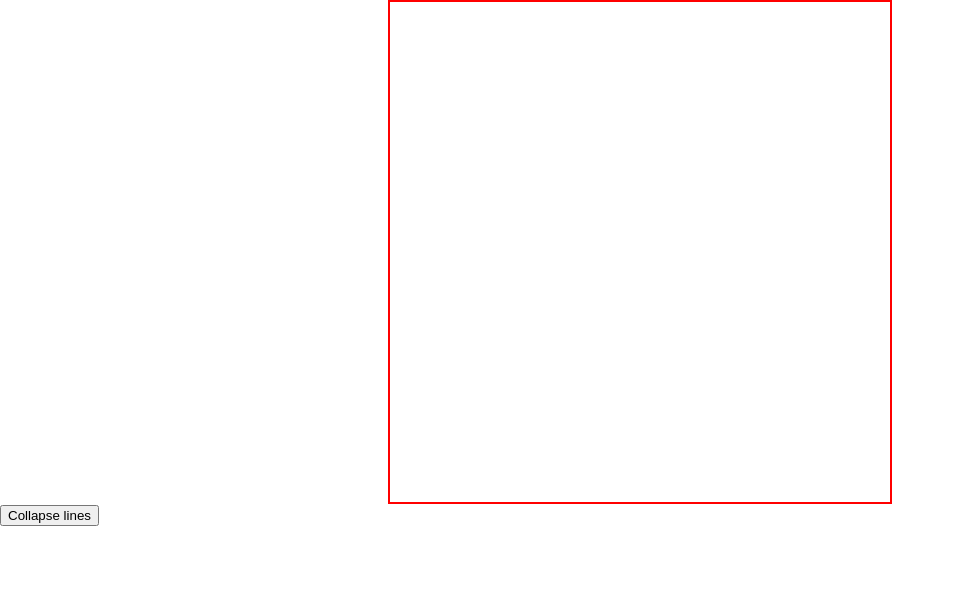
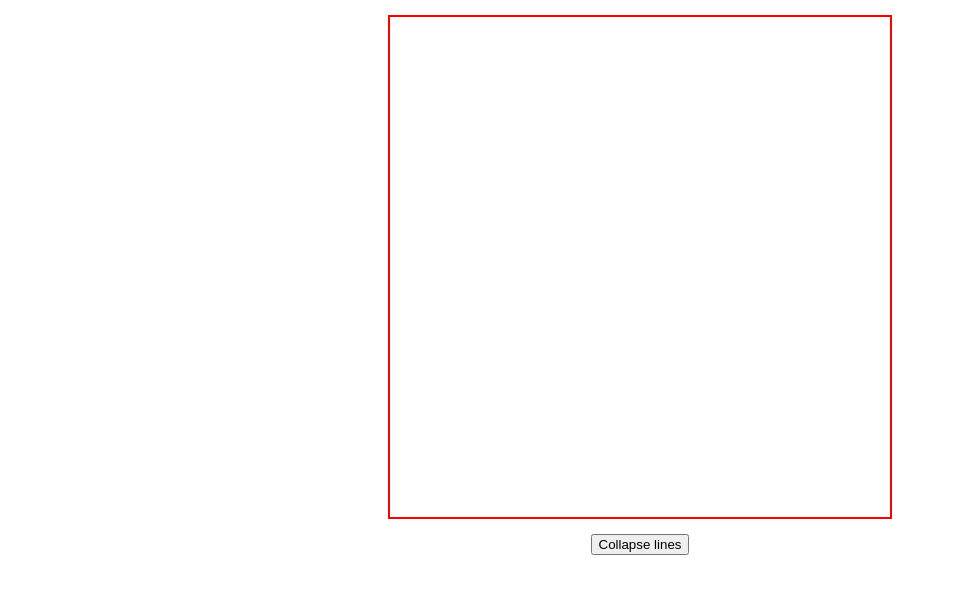
Before and after one commit to Selim96/canvas, a React (Create React App) app: page / in a window 1280 px wide. Shown: the top 594 px of the page, without its empty margins (0-955 px from the left). Built offline with nearby package versions, Linux system fonts and the light colour scheme.

Commit message:
added classes, dots on the lines

```diff
--- a/src/App.js
+++ b/src/App.js
@@ -1,15 +1,13 @@
 import CollapsBtn from "./CollapseBtn/CollapseBtn";
+import Line from "./classes/classes";
 
 const canvas = document.querySelector("canvas");
 
-const wrapper = document.querySelector('.wrapper');
+// const wrapper = document.querySelector('.wrapper');
 const stock = document.createElement("p");
 stock.textContent = 'This browser is not support canvas elements';
 
-console.log(canvas)
-
 // if (canvas.getContext) {
-
 
 //   const line = new Path2D();
 //   line.moveTo(125, 35);
@@ -29,11 +27,6 @@ console.log(canvas)
 // } else {
 //   wrapper.append(stock);
 // }
-
-
-
-// let isStartDrawing = false;
-// let mouseStartPos = null;
 
 const mouse = {
   isStartDrawing: false,
@@ -67,85 +60,13 @@ const mouse = {
   }
 };
 
-class Line {
-  #k = null;
-  #b = null;
-  #points = [];
-  constructor(start, end) {
-    this.start = start;
-    this.end = end;
-    this.#k = (this.end.y - this.start.y) / (this.end.x - this.start.x);
-    this.#b = this.start.y - this.#k * this.start.x;
-    this.#points = this.addPoints();
-  };
-
-  k() {
-    return this.#k;
-  };
-  b() {
-    return this.#b;
-  };
-  points() {
-    return this.#points;
-  }
-  pushPoint(point) {
-    this.#points.push(point);
-  }
-
-  addPoints() {
-    const lineK = this.k();
-    const lineB = this.b();
-
-    lines.forEach((element, index, array) => {
-      if (array.length - 1 !== index) {
-        const { start, end } = element;
-        const elemK = element.k();
-        const elemB = element.b();
-
-        const startX = this.start.x;
-        const startY = this.start.y;
-        const endX = this.end.x;
-        const endY = this.end.y;
-
-        const pointX = (lineB - elemB) / (elemK - lineK);
-        const pointY = lineK * pointX + lineB;
-
-        if (Math.max(Math.abs(pointX - startX), Math.abs(pointX - endX)) <= Math.abs(endX - startX) && Math.max(Math.abs(pointX - start.x), Math.abs(pointX - end.x)) <= Math.abs(end.x - start.x)) {
-          console.log('add')
-          this.pushPoint({x: pointX , y: pointY});
-        }
-      }
-    });
-  }
-
-  drawLine(ctx) {
-    ctx.beginPath();
-    ctx.moveTo(this.start.x, this.start.y);
-    ctx.lineWidth = 3;
-    ctx.lineTo(this.end.x, this.end.y);
-    ctx.stroke();
-
-    this.drawPoints(ctx);
-  };
-
-  drawPoints(ctx) {
-    this.points().forEach(point => {
-      const { x, y } = point;
-      ctx.beginPath();
-      ctx.fillStyle = 'red';
-      ctx.arc(x, y, 5, 0, Math.PI * 2, true);
-      ctx.fill();
-    });
-  };
-};
-
 const ctx = canvas.getContext("2d");
-const lines = [];
+let lines = [];
 
 function draw() {
   ctx.clearRect(0, 0, canvas.width, canvas.height);
   lines.forEach(line => {
-    line.drawLine.call(line, ctx);
+    line.drawLine(ctx, lines);
   });
 };
 
@@ -157,20 +78,9 @@ function handleMouseClick(e) {
     mouse.setDeleteLine();
 
     const line = new Line(mouse.mouseStartPos, mouse.mouseStartPos);
-    console.log(line.points())
+
     if (mouse.isStartDrawing) {
       lines.push(line);
-
-      // lines.forEach((element, index, array) => {
-
-      //   if (array.length - 1 !== index) {
-      //     console.log('in func')
-      //   if (element.k() * line.start.x + element.b() === line.start.y) {
-      //     console.log(lines.start)
-      //     points.push({ ...mouse.mouseStartPos });
-      //     }
-      //   }
-      // });
       draw();
     };
   }
@@ -181,7 +91,6 @@ function handleMouseClick(e) {
       lines.pop();
       mouse.setDeleteLine();
       draw();
-      // ctx.clearRect(0, 0, canvas.width, canvas.height);
     }
   }
 
@@ -195,68 +104,30 @@ function handleMouseMove(e) {
     mouse.setCurrent(e, canvas);
 
     let line = new Line(mouse.mouseStartPos, mouse.currentPos);
-
     // ctx.clearRect(0, 0, canvas.width, canvas.height);
     lines.pop();
-
     lines.push(line);
-
     draw();
   }
+};
+
+function collapsAll(ctx) {
+  ctx.clearRect(0, 0, canvas.width, canvas.height);
+  lines = [];
 };
 
 canvas.addEventListener('mousedown', handleMouseClick);
 canvas.addEventListener('mousemove', handleMouseMove);
 
-// canvas.addEventListener('mousedown', (e) => {
-//   e.preventDefault();
-
-//   mouseStartPos = getMousePosition(e);
-
-//   const line = {
-//     start: mouseStartPos,
-//     end: mouseStartPos
-//   };
-
-//   if (e.button === 0) {
-//     isStartDrawing = !isStartDrawing;
-//     if (isStartDrawing) {
-//       drawLine(ctx, line);
-//     }
-//   } if (e.button === 2) {
-//     isStartDrawing = false;
-//     ctx.clearRect(0, 0, canvas.width, canvas.height);
-//   } if (e.button === 1) {
-//     isStartDrawing = false;
-//   }
-// });
-
-// canvas.addEventListener('mousemove', (e) => {
-//   if (isStartDrawing) {
-//     let line = {
-//       start: mouseStartPos,
-//       end: getMousePosition(e),
-//     }
-//     ctx.clearRect(0, 0, canvas.width, canvas.height);
-
-//     drawLine(ctx, line);
-//   }
-// });
-
 canvas.oncontextmenu = ((e) => {
   return false;
 });
 
-
-
-
-
-
 function App() {
 
   return (
-    <div className="App">
-      <CollapsBtn/>
+    <div className="app">
+      <CollapsBtn func={()=>collapsAll(ctx)} />
     </div>
   );
 }
--- a/src/CollapseBtn/CollapseBtn.jsx
+++ b/src/CollapseBtn/CollapseBtn.jsx
@@ -1,9 +1,9 @@
 import s from "./CollapseBtn.module.scss";
 
-function CollapsBtn() {
+function CollapsBtn({func}) {
 
     return (
-        <button type="button" className={s.button}>Collapse lines</button>
+        <button type="button" className={s.button} onClick={() => func()}>Collapse lines</button>
     )
 };
 
--- a/src/CollapseBtn/CollapseBtn.module.scss
+++ b/src/CollapseBtn/CollapseBtn.module.scss
@@ -0,0 +1,5 @@
+.button {
+    display: block;
+    margin: 0 auto;
+    cursor: pointer;
+}
--- /dev/null
+++ b/src/classes/classes.js
@@ -0,0 +1,71 @@
+class Line {
+  #k = null;
+  #b = null;
+  #points = [];
+  constructor(start, end) {
+    this.start = start;
+    this.end = end;
+    this.#k = (this.end.y - this.start.y) / (this.end.x - this.start.x);
+    this.#b = this.start.y - this.#k * this.start.x;
+  };
+
+  k() {
+    return this.#k;
+  };
+  b() {
+    return this.#b;
+  };
+  points() {
+    return this.#points;
+  }
+  pushPoint(point) {
+    this.#points.push(point);
+  }
+
+  addPoints(lines) {
+    const lineK = this.k();
+    const lineB = this.b();
+    const startX = this.start.x;
+    const endX = this.end.x;
+
+    lines.forEach((element, index, array) => {
+      if (array.length - 1 !== index) {
+        const { start, end } = element;
+        const elemK = element.k();
+        const elemB = element.b();
+
+        const pointX = (lineB - elemB) / (elemK - lineK);
+        const pointY = lineK * pointX + lineB;
+
+        if (Math.max(Math.abs(pointX - startX), Math.abs(pointX - endX)) <= Math.abs(endX - startX) && Math.max(Math.abs(pointX - start.x), Math.abs(pointX - end.x)) <= Math.abs(end.x - start.x)) {
+          this.pushPoint({x: pointX , y: pointY});
+        }
+      }
+    });
+  };
+
+  drawPoints(ctx, lines) {
+    this.addPoints(lines);
+    this.points().forEach(point => {
+        const { x, y } = point;
+        ctx.beginPath();
+        ctx.fillStyle = 'red';
+        ctx.arc(x, y, 4, 0, Math.PI * 2, true);
+        ctx.fill();
+        ctx.stroke();
+    });
+  };
+
+  drawLine(ctx, lines) {
+    ctx.beginPath();
+    ctx.moveTo(this.start.x, this.start.y);
+    ctx.lineCap = "round";
+    ctx.lineWidth = 1;
+    ctx.lineTo(this.end.x, this.end.y);
+    ctx.stroke();
+
+    this.drawPoints(ctx, lines);
+  };
+};
+
+export default Line;
--- a/src/index.css
+++ b/src/index.css
@@ -13,7 +13,7 @@ code {
 }
 
 .wrapper {
-
+  padding-top: 15px;
 }
 
 .canvas {
@@ -21,3 +21,7 @@ code {
   border: solid 2px red;
   display: block;
 }
+
+.app {
+  padding-top: 15px;
+}
```
